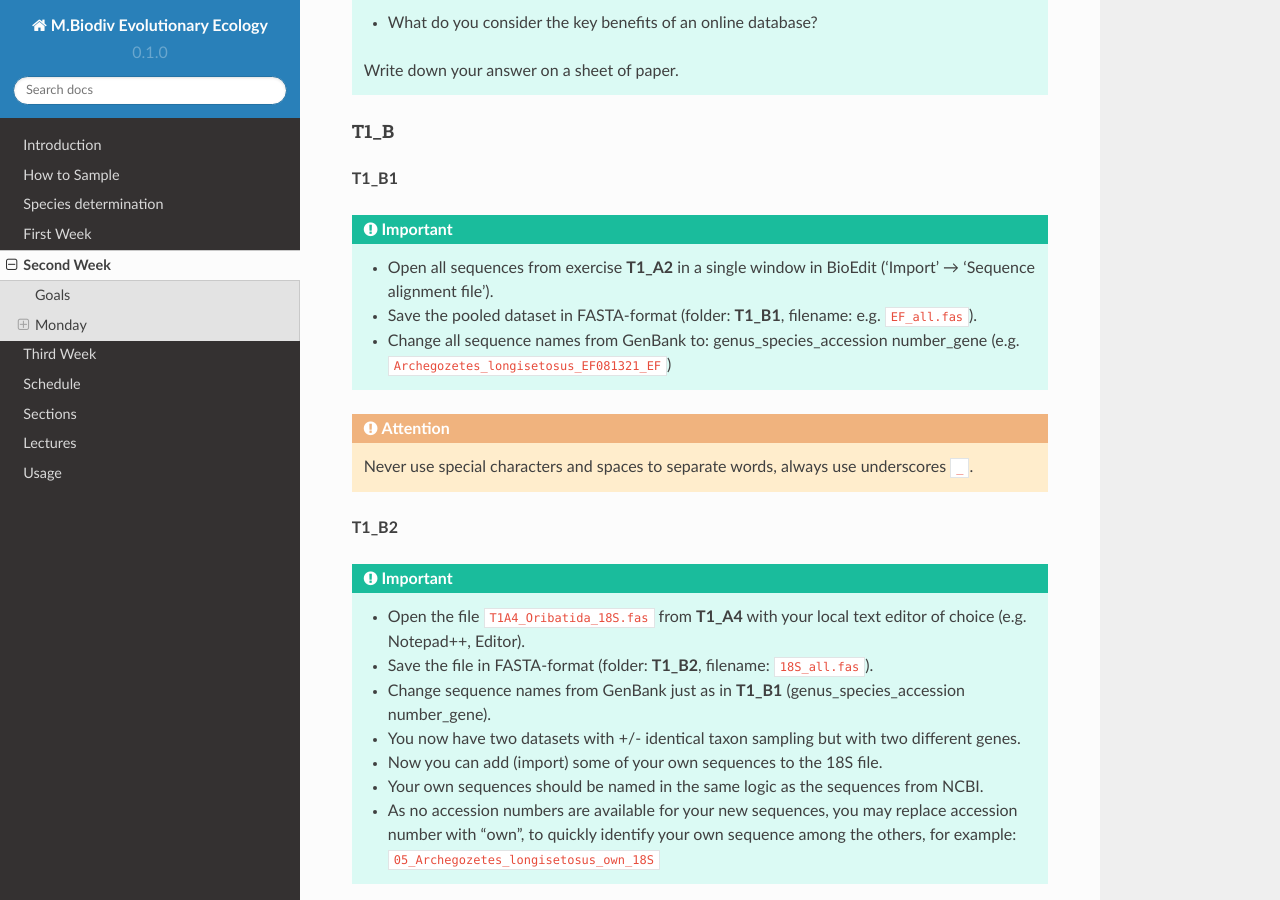
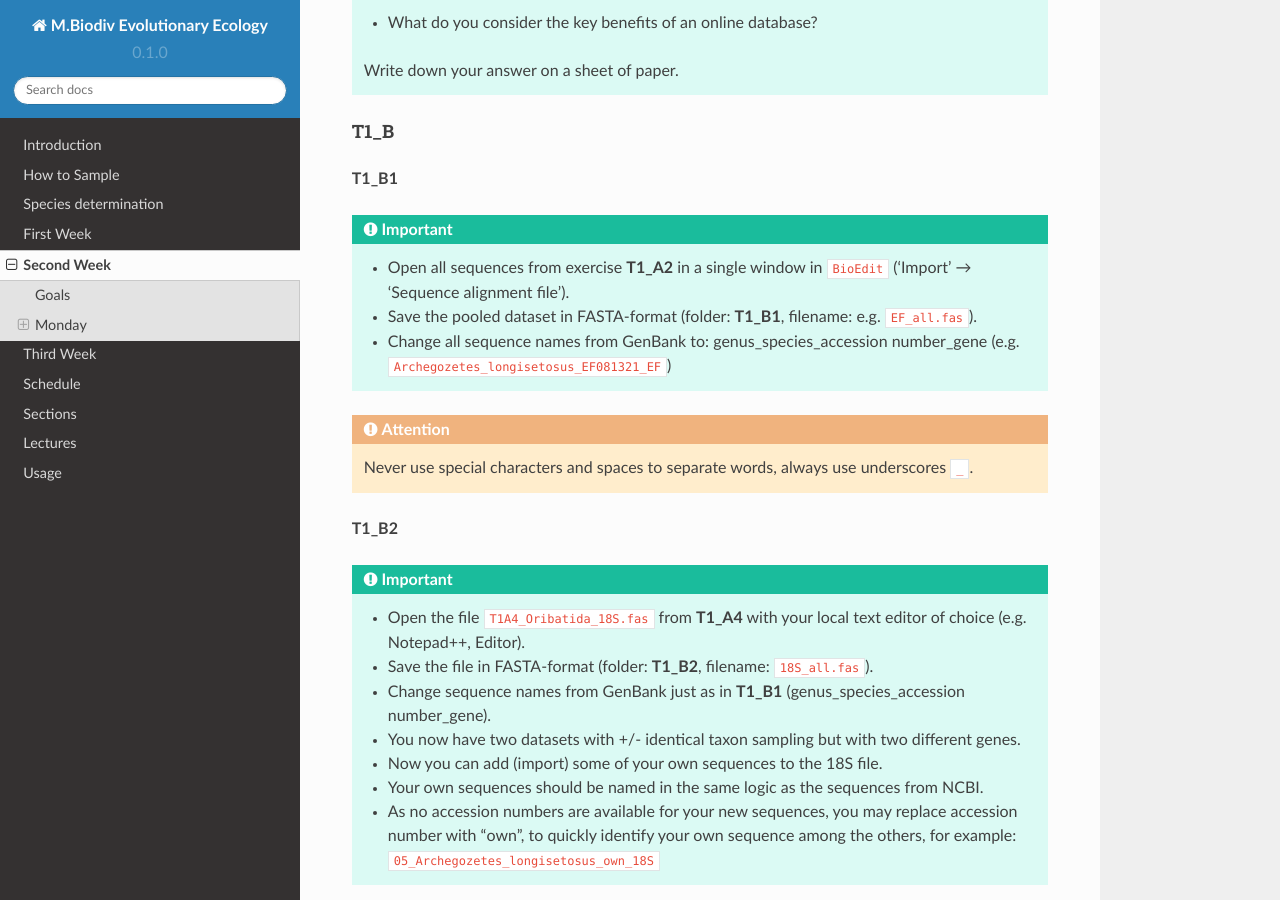
Before and after one commit to bheimbu/evolutionary_ecology, a Sphinx documentation site: the page built from docs/source/second_week.rst, in a window 1280 px wide and 900 px high, scrolled down 4487 px. Built offline with Sphinx 7.4.7 and the Read the Docs theme 2.0.0, drawn with Linux system fonts in a browser that asks for light colours; cross-references to code outside the pages are shown as plain code; some of the changed lines change nothing that is shown.

Commit message:
Update second_week.rst

```diff
--- a/docs/source/second_week.rst
+++ b/docs/source/second_week.rst
@@ -163,7 +163,7 @@
 **T1_B1**
 
 .. important::
-  - Open all sequences from exercise **T1_A2** in a single window in BioEdit ('Import' → 'Sequence alignment file').
+  - Open all sequences from exercise **T1_A2** in a single window in :re:`BioEdit` ('Import' → 'Sequence alignment file').
   - Save the pooled dataset in FASTA-format (folder: **T1_B1**, filename: e.g. ``EF_all.fas``).
   - Change all sequence names from GenBank to: genus_species_accession number_gene (e.g. ``Archegozetes_longisetosus_EF081321_EF``)
 
```
